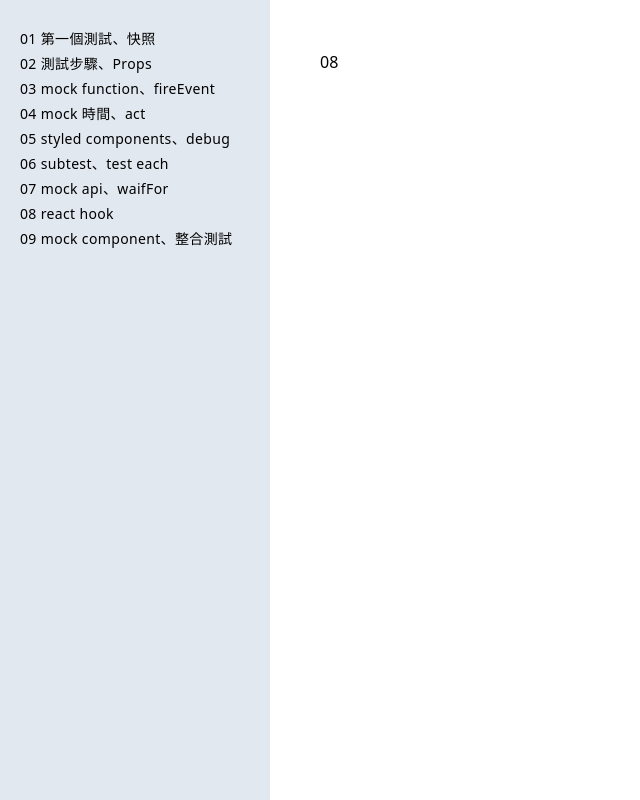
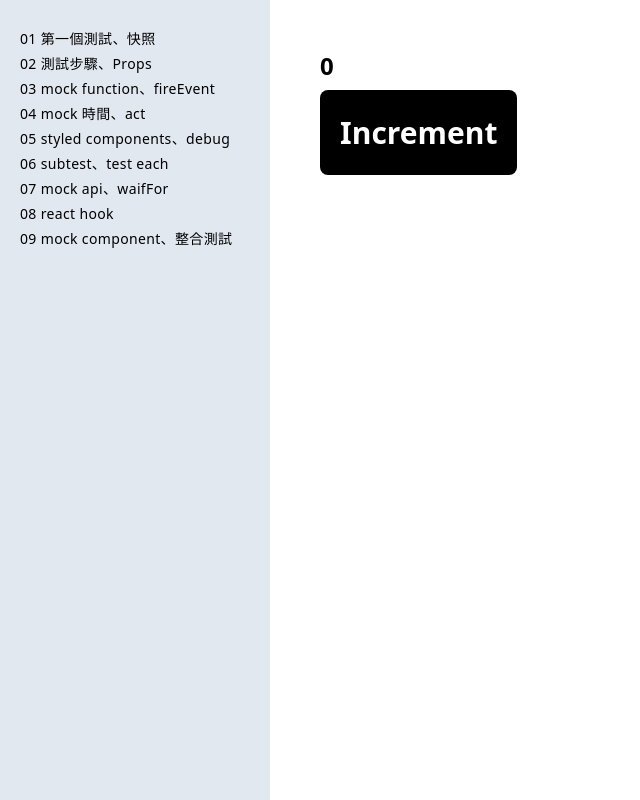
Before and after one commit to TsaiTsaiChieh/vitest-example, a React (Vite) app: page /08 in a window 1280 px wide. Shown: the whole page, without its empty margins (0-640 px from the left). Built offline with nearby package versions, Linux system fonts and the light colour scheme.

Commit message:
:sparkles: finish button08 component

```diff
--- a/src/components/08.tsx
+++ b/src/components/08.tsx
@@ -1,6 +1,16 @@
+import { useCounter } from '../hooks/useCounter'
 const Button08 = () => {
+  const { count, increment } = useCounter()
+
   return (
-    <div>08</div>
+    <div className="flex flex-col">
+      <span className='font-bold text-2xl mb-2'>{count}</span>
+    <button className='bg-black text-white p-5 text-[30px] rounded-lg font-bold'
+    onClick={increment}
+    >
+    Increment
+  </button>
+  </div>
   )
 }
 
```
